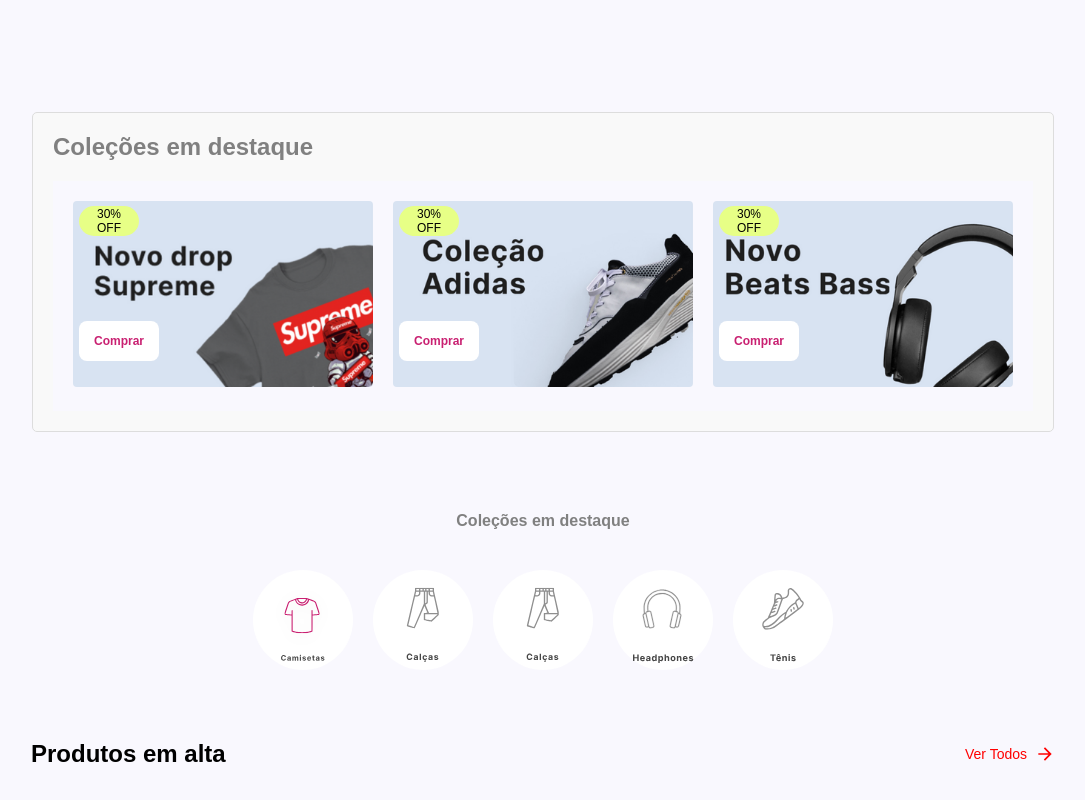
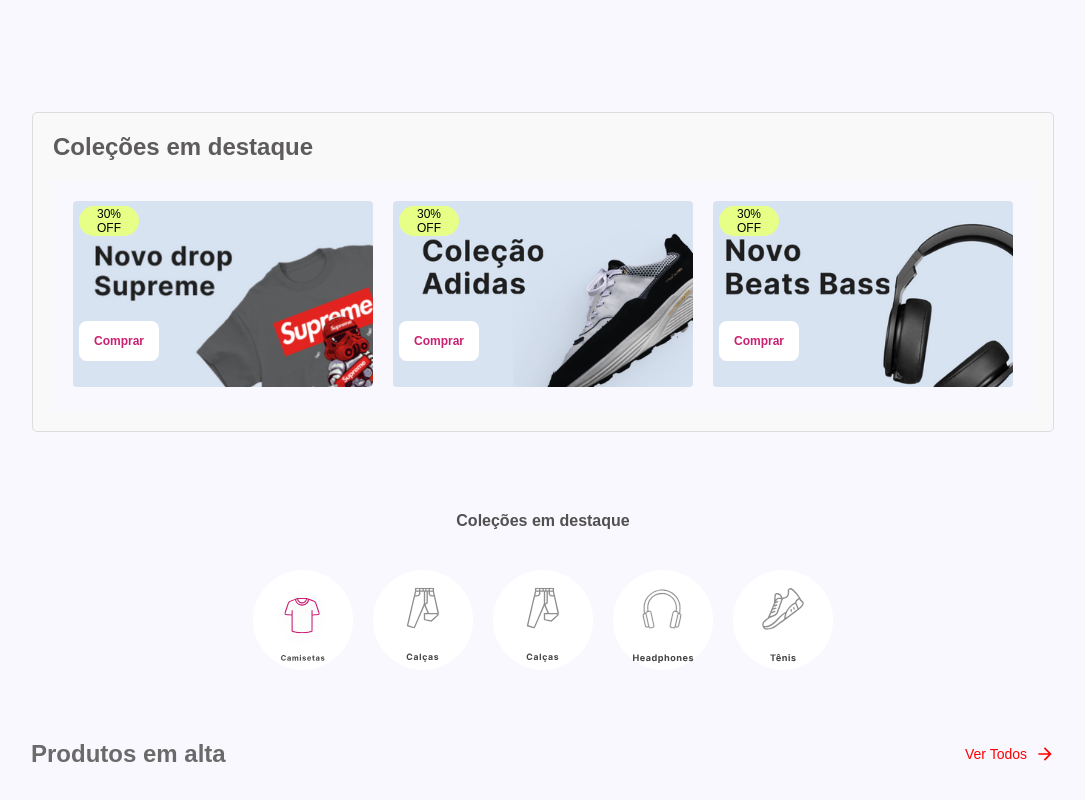
Before and after one commit to wanderson456/front, a React (Vite) app: page / in a window 1280 px wide. Shown: the part 840-1640 px from the top of the page, without its empty margins (97-1182 px from the left). Built offline with nearby package versions, Linux system fonts and the light colour scheme.

Commit message:
ajustes finais

```diff
--- a/src/components/Colection.jsx
+++ b/src/components/Colection.jsx
@@ -25,7 +25,7 @@ const CategoriesContainer = styled.div`
 `;
 
 const Title = styled.h2`
-  color: grey;
+  color: #525050;
   font-size: 16px;
   margin: 20px 0;
   font-weight: bold;
--- a/src/components/RedirectArea.jsx
+++ b/src/components/RedirectArea.jsx
@@ -49,6 +49,7 @@ const CartIcon = styled.img`
   height: 24px;
   margin-left: 15px;
 
+
   @media (max-width: 768px) {
     margin-left: 0;
   }
--- a/src/components/Section.jsx
+++ b/src/components/Section.jsx
@@ -21,7 +21,7 @@ const TitleContainer = styled.div`
 `;
 
 const Title = styled.h2`
-  color: grey;
+  color: #5d5b5b;
   font-size: 24px;
   margin: 0;
 `;
--- a/src/globalStyles.jsx
+++ b/src/globalStyles.jsx
@@ -1,4 +1,3 @@
-// src/globalStyles.js
 import { createGlobalStyle } from 'styled-components';
 
 const GlobalStyle = createGlobalStyle`
--- a/src/pages/HomePage.jsx
+++ b/src/pages/HomePage.jsx
@@ -148,7 +148,7 @@ const Alta = styled.div`
 `;
 
 const ProdutoAlta = styled.h1`
-  color: black;
+  color: #6b6a6a;
   font-size: 24px;
   margin: 0;
 `;
```
Also changed, not shown: src/components/Star.jsx (deleted, +0 -24 lines).
